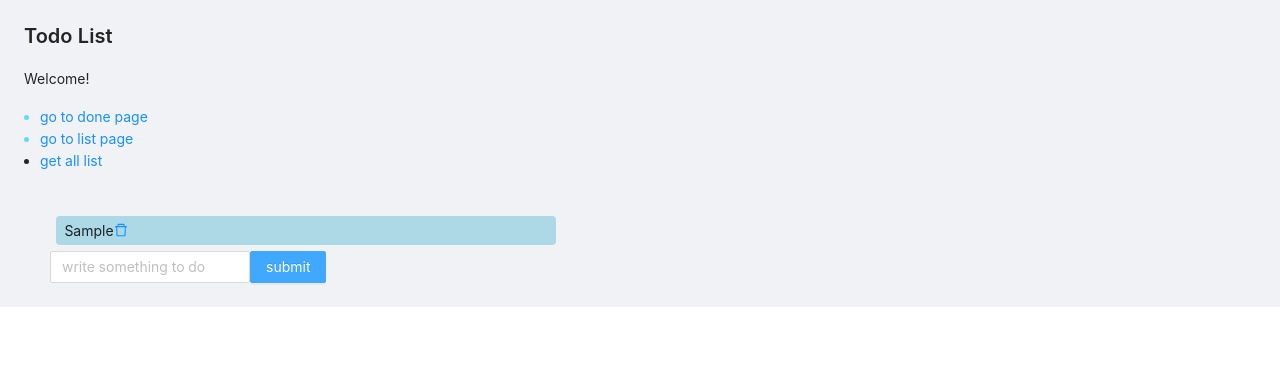
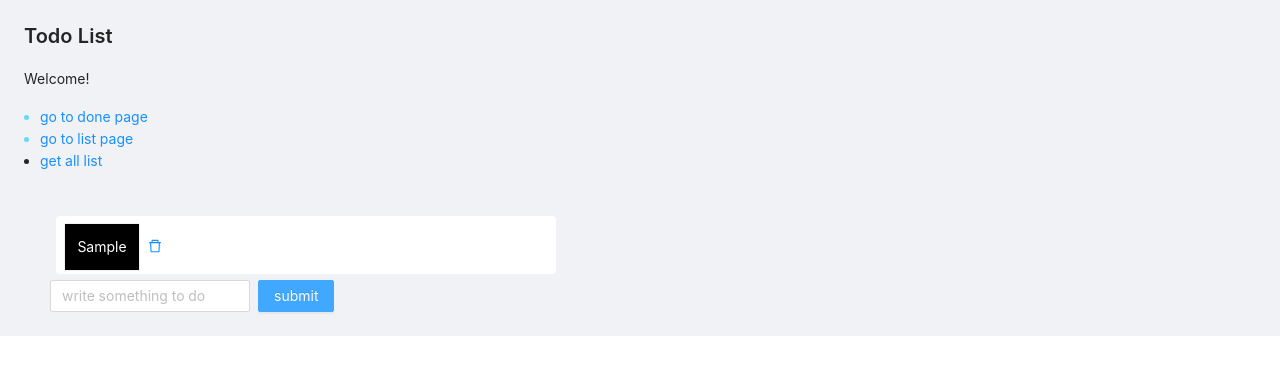
Before and after one commit to theroadof/react-redux-todo-list, a React (Create React App) app: page /#/ in a window 1280 px wide. Both pictures are taken after typing "Sample" into the empty fields and a click on the button "submit". Shown: the top 374 px of the page. Built offline with nearby package versions, Linux system fonts and the light colour scheme.

Commit message:
[axios][Teddy]refactor:modify text span to card

```diff
--- a/src/App.js
+++ b/src/App.js
@@ -21,7 +21,6 @@ function App() {
                         <li className="App-link"><Link to={"/"}>go to list page</Link></li>
                         <li><Link to={"/all-list"}>get all list</Link></li>
                     </ul>
-
                     <Footer>
                         <Route path={"/done-list"} component={DoneListContainer}/>
                         <Route exact path={"/"} render={() => {
@@ -40,8 +39,6 @@ function App() {
                             )
                         }}/>
                     </Footer>
-
-
                 </Layout>
             </HashRouter>
         </React.Fragment>
--- a/src/components/Todo/index.css
+++ b/src/components/Todo/index.css
@@ -1,5 +1,5 @@
 .is-done {
-    text-decoration: #cb2431 line-through;
+    text-decoration: white line-through;
 }
 
 /*.delete {*/
@@ -16,7 +16,7 @@
 .todo {
     padding: 0.2rem 0.5rem;
     width: 500px;
-    background-color: lightblue;
+    background-color: white;
     border-radius: 0.25rem;
     position: relative;
     margin: 0.4rem;
--- a/src/components/Todo/index.jsx
+++ b/src/components/Todo/index.jsx
@@ -3,6 +3,7 @@ import PropTypes from 'prop-types';
 import todoStatus from "../../constants/todoStatus";
 import './index.css'
 import {DeleteOutlined} from "@ant-design/icons"
+import {Card , Space} from "antd";
 
 class Todo extends React.Component {
     handleDelete = (e) => {
@@ -21,8 +22,10 @@ class Todo extends React.Component {
     render() {
         return <div className={`todo${this.props.status === todoStatus.DOING ? '' : ' is-done'}`}
                     onClick={this.handleMark}>
-            <span>{this.props.text}</span>
-            <DeleteOutlined onClick={this.handleDelete} style={{color:"#1890ff"}} />
+            <Space direction="horizontal" align="center">
+                <Card hoverable={true} size={"small"} bodyStyle={{color:"white",backgroundColor:"black"}}	>{this.props.text}</Card>
+                <DeleteOutlined onClick={this.handleDelete} style={{color: "#1890ff"}}/>
+            </Space>
         </div>
     }
 }
--- a/src/components/TodoForm/index.jsx
+++ b/src/components/TodoForm/index.jsx
@@ -1,6 +1,6 @@
 import React from "react";
 import 'antd/dist/antd.css';
-import {Input,Button} from "antd";
+import {Input,Button,Space} from "antd";
 
 class TodoForm extends React.Component {
     constructor(props) {
@@ -32,9 +32,11 @@ class TodoForm extends React.Component {
     render() {
         return (
             <div>
-                <Input style={{ width: 200 }} value={this.state.text} onChange={this.handleChange}
-                       placeholder="write something to do"/>
-                <Button type="primary" onClick={this.handleSubmit} >submit</Button>
+                <Space>
+                    <Input style={{ width: 200 }} value={this.state.text} onChange={this.handleChange}
+                           placeholder="write something to do"/>
+                    <Button type="primary" onClick={this.handleSubmit} >submit</Button>
+                </Space>
             </div>
         )
     }
```
